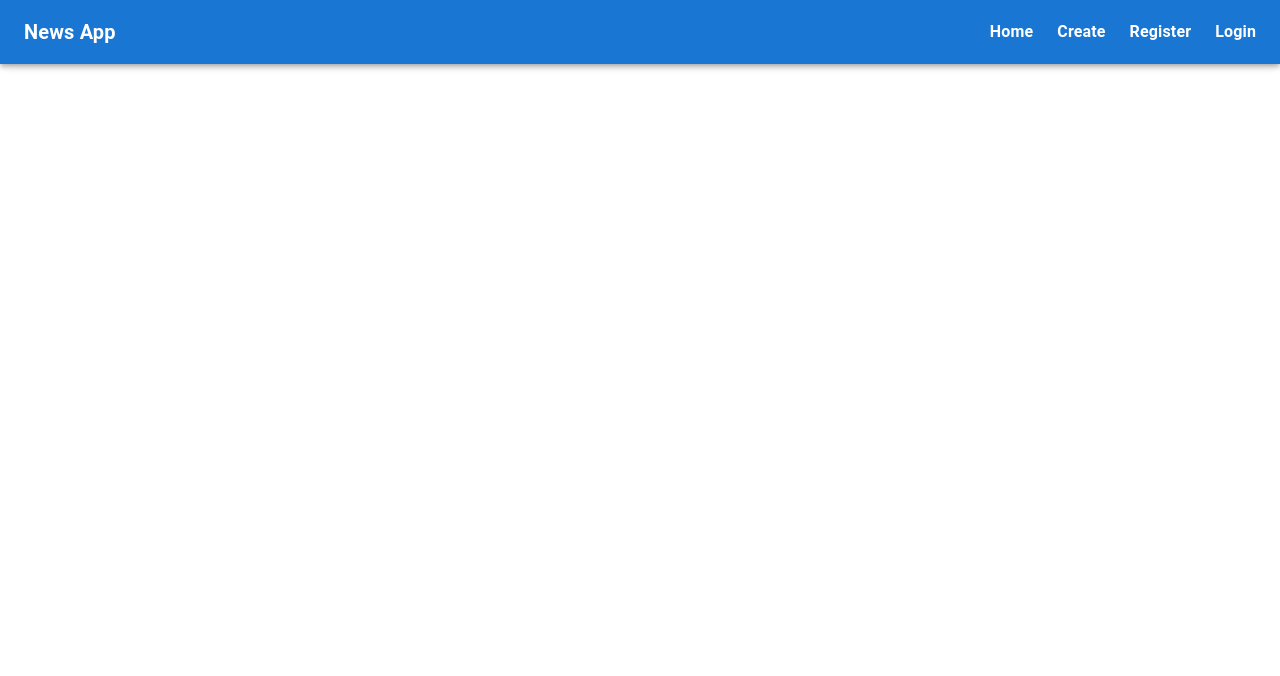
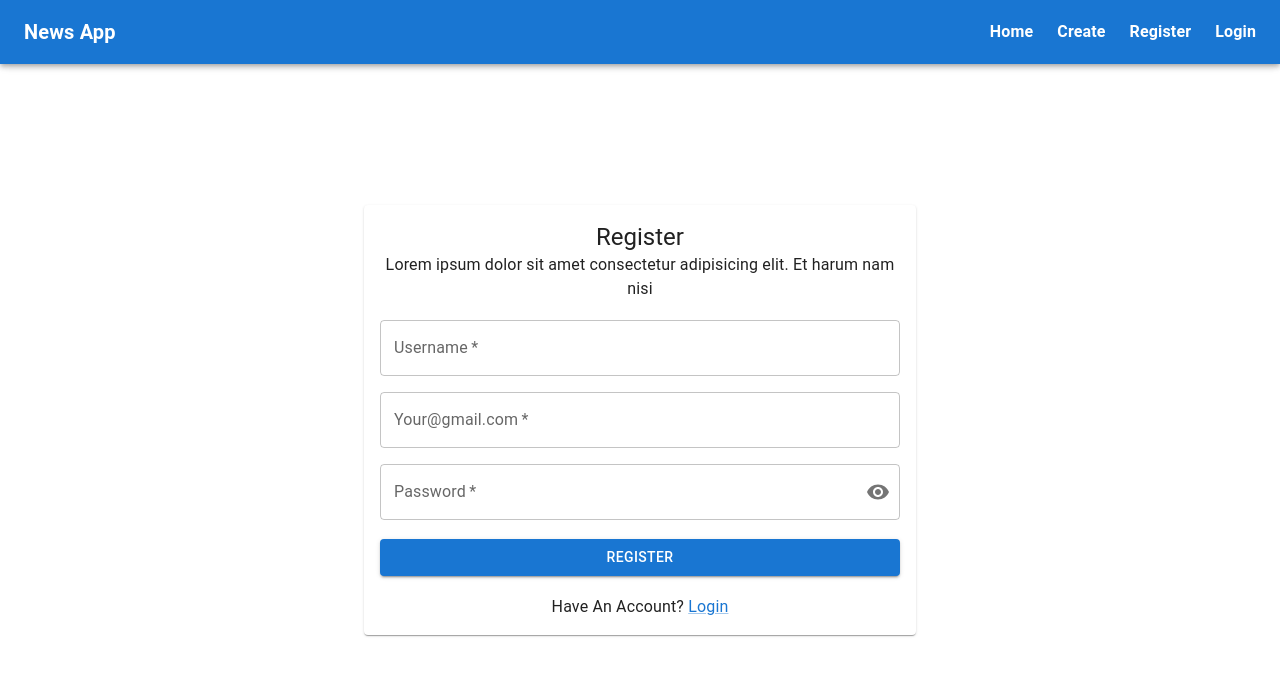
Before and after one commit to Excell-09/portal_berita, a React (Vite) app in the folder client/: page /register in a window 1280 px wide. Shown: the top 676 px of the page. Built offline with nearby package versions, Linux system fonts and the light colour scheme.

Commit message:
create login and register page

```diff
--- a/client/package.json
+++ b/client/package.json
@@ -13,6 +13,7 @@
     "@emotion/react": "^11.11.0",
     "@emotion/styled": "^11.11.0",
     "@mui/icons-material": "^5.11.16",
+    "@mui/lab": "^5.0.0-alpha.131",
     "@mui/material": "^5.13.2",
     "axios": "^1.4.0",
     "react": "^18.2.0",
--- a/client/src/Auth/AuthProvider.tsx
+++ b/client/src/Auth/AuthProvider.tsx
@@ -1,48 +1,71 @@
-import {createContext,useContext,useState} from "react"
-
+import { createContext, useContext, useState } from "react";
 
 type Props = {
-    children:string | JSX.Element | JSX.Element[]
+  children: string | JSX.Element | JSX.Element[];
+};
+
+interface User {
+  username: string;
+  email: string;
 }
 
-type User = {
-    username:string,
-    email:string,
-}
+type Callback = () => void;
+
+type LoginProps = {
+  username: string;
+  password: string;
+};
+
+type RegisterProps = {
+  username: string;
+  email: string;
+  password: string;
+};
 
 type Auth = {
-    user: User | null,
-    login:()=> void,
-    register:()=> void
-}
+  user: User | null;
+  login: ({ username, password }: LoginProps, callback: Callback) => void;
+  register: (
+    { username, email, password }: RegisterProps,
+    callback: Callback
+  ) => void;
+};
 
-const initialValue:Auth = {
-    user: null,
-    login:()=>{},
-    register:()=>{}
-}
+const initialValue: Auth = {
+  user: null,
+  login: () => {},
+  register: () => {},
+};
 
-const AuthContext = createContext<Auth>(initialValue)
+const AuthContext = createContext<Auth>(initialValue);
 
+export const AuthProvider = ({ children }: Props) => {
+  const [user] = useState<null | User>(null);
 
-export const AuthProvider = ({children}:Props)=>{
-    const [user] = useState<null | User>(null)
+  const login = ({ username, password }: LoginProps, callback: Callback) => {
+    setTimeout(() => {
+      console.log(username, password);
+      return callback();
+    }, 3000);
+  };
 
-    const login = ()=>{}
-    const register = ()=>{}
+  const register = (
+    { username, email, password }: RegisterProps,
+    callback: Callback
+  ) => {
+    console.log(username, password, email);
+    return callback();
+  };
 
-    const value = {
-        user,
-        login,
-        register
-    }
-    return (
-        <AuthContext.Provider value={value}>{children}</AuthContext.Provider>
-    )
-}
+  const value: Auth = {
+    user,
+    login,
+    register,
+  };
+  return <AuthContext.Provider value={value}>{children}</AuthContext.Provider>;
+};
 
-
-export const useAuth = ():Auth => {
-    const {user,login,register} = useContext(AuthContext)
-    return {user,login,register}
-}
+export const useAuth = (): Auth => {
+  const { user, login, register } = useContext(AuthContext);
+  return { user, login, register };
+};
--- a/client/src/components/Header.tsx
+++ b/client/src/components/Header.tsx
@@ -28,19 +28,19 @@ export default function Header() {
   const [isNavOpen, setIsNavOpen] = React.useState<boolean>(false);
   const [pages, setPages] = React.useState([
     { display: "Home", to: "/" },
-    { display: "Create", to: "create" },
-    { display: "Register", to: "register" },
-    { display: "Login", to: "login" },
+    { display: "Create", to: "/create" },
+    { display: "Register", to: "/register" },
+    { display: "Login", to: "/login" },
   ]);
 
   React.useEffect(() => {
     const isNeedDelete = pages.find(
-      (item) => item.display === "Login" || item.display === "Register"
+      (item) => item.display === "/Login" || item.display === "/Register"
     );
     if (user && isNeedDelete) {
       setPages((prevValue) =>
         prevValue.filter(
-          (item) => item.display === "Login" || item.display === "Register"
+          (item) => item.display === "/Login" || item.display === "/Register"
         )
       );
     }
@@ -102,7 +102,7 @@ export default function Header() {
             </ListItem>
             <ListItem
               component={NavLink}
-              to={"createNews"}
+              to={"/create"}
               onClick={handleCloseNavMenu}
             >
               <ListItemText>Create</ListItemText>
@@ -111,14 +111,14 @@ export default function Header() {
               <>
                 <ListItem
                   component={NavLink}
-                  to={"login"}
+                  to={"/login"}
                   onClick={handleCloseNavMenu}
                 >
                   <ListItemText>Login</ListItemText>
                 </ListItem>
                 <ListItem
                   component={NavLink}
-                  to={"register"}
+                  to={"/register"}
                   onClick={handleCloseNavMenu}
                 >
                   <ListItemText>Register</ListItemText>
@@ -174,7 +174,7 @@ export default function Header() {
           </Box>
         ) : (
           <Button variant="outlined" sx={{ display: { md: "none" } }}>
-            <Typography component={NavLink} to={"register"} sx={styleLink}>
+            <Typography component={NavLink} to={"/register"} sx={styleLink}>
               Register
             </Typography>
           </Button>
--- a/client/src/page/Layout.tsx
+++ b/client/src/page/Layout.tsx
@@ -1,12 +1,14 @@
-import {Outlet} from 'react-router-dom'
-import Header from '../components/Header'
+import { Outlet } from "react-router-dom";
+import Header from "../components/Header";
+import Box from "@mui/material/Box";
 
 export default function Layout() {
-
   return (
     <>
-    <Header/>
-    <Outlet/>
+      <Header />
+      <Box sx={{ pt: 7.5 }} component={"main"}>
+        <Outlet />
+      </Box>
     </>
-  )
+  );
 }
--- a/client/src/page/Login.tsx
+++ b/client/src/page/Login.tsx
@@ -1,7 +1,114 @@
-import React from 'react'
+import {
+  Container,
+  FormControl,
+  InputLabel,
+  OutlinedInput,
+  IconButton,
+  InputAdornment,
+  TextField,
+  Paper,
+  Typography,
+  Link,
+} from "@mui/material";
+import LoadingButton from "@mui/lab/LoadingButton";
+import { VisibilityOff, Visibility } from "@mui/icons-material";
+import * as React from "react";
+import { Link as RouterLink } from "react-router-dom";
+import { useAuth } from "../Auth/AuthProvider";
 
 export default function Login() {
+  const [showPassword, setShowPassword] = React.useState(false);
+  const [isLoading, setIsLoading] = React.useState(false);
+  const handleClickShowPassword = () => setShowPassword((show) => !show);
+  const { login } = useAuth();
+
+  const handleMouseDownPassword = (
+    event: React.MouseEvent<HTMLButtonElement>
+  ) => {
+    event.preventDefault();
+  };
+
+  const handleSubmit = (e: React.MouseEvent<HTMLFormElement>) => {
+    e.preventDefault();
+    setIsLoading(true);
+    const target = e.target as typeof e.target & {
+      username: { value: string };
+      password: { value: string };
+    };
+    login(
+      { username: target.username.value, password: target.password.value },
+      () => setIsLoading(false)
+    );
+  };
   return (
-    <div>Login</div>
-  )
+    <Container
+      component="section"
+      maxWidth="sm"
+      sx={{ minHeight: "90vh", display: "grid", placeItems: "center" }}
+    >
+      <Paper
+        sx={{ width: "100%", bgcolor: "white", p: 2 }}
+        autoComplete="off"
+        component="form"
+        onSubmit={handleSubmit}
+      >
+        <Typography variant="h5" textAlign="center">
+          Login
+        </Typography>
+        <Typography textAlign="center" mb="1.2rem">
+          Lorem ipsum dolor sit amet consectetur adipisicing elit. Et harum nam
+          nisi
+        </Typography>
+
+        <TextField
+          required
+          name="username"
+          label="username"
+          variant="outlined"
+          sx={{ width: "100%", mb: 2 }}
+        />
+
+        <FormControl
+          sx={{ width: "100%", mb: "1.2rem" }}
+          variant="outlined"
+          required
+        >
+          <InputLabel htmlFor="outlined-adornment-password">
+            Password
+          </InputLabel>
+          <OutlinedInput
+            name="password"
+            type={showPassword ? "text" : "password"}
+            endAdornment={
+              <InputAdornment position="end">
+                <IconButton
+                  aria-label="toggle password visibility"
+                  onClick={handleClickShowPassword}
+                  onMouseDown={handleMouseDownPassword}
+                  edge="end"
+                >
+                  {showPassword ? <VisibilityOff /> : <Visibility />}
+                </IconButton>
+              </InputAdornment>
+            }
+            label="Password"
+          />
+        </FormControl>
+        <LoadingButton
+          type="submit"
+          loading={isLoading}
+          variant="contained"
+          sx={{ width: "100%" }}
+        >
+          Login
+        </LoadingButton>
+        <Typography textAlign={"center"} mt="1.2rem">
+          Don't have an?{" "}
+          <Link component={RouterLink} to="/register">
+            Register
+          </Link>
+        </Typography>
+      </Paper>
+    </Container>
+  );
 }
--- a/client/src/page/Register.tsx
+++ b/client/src/page/Register.tsx
@@ -1,6 +1,129 @@
+import {
+  Container,
+  FormControl,
+  InputLabel,
+  OutlinedInput,
+  IconButton,
+  InputAdornment,
+  TextField,
+  Paper,
+  Typography,
+  Link,
+} from "@mui/material";
+import LoadingButton from "@mui/lab/LoadingButton";
+import { VisibilityOff, Visibility } from "@mui/icons-material";
+import * as React from "react";
+import { Link as RouterLink } from "react-router-dom";
+import { useAuth } from "../Auth/AuthProvider";
 
 export default function Register() {
+  const [showPassword, setShowPassword] = React.useState(false);
+  const [isLoading, setIsLoading] = React.useState(false);
+  const handleClickShowPassword = () => setShowPassword((show) => !show);
+  const { register } = useAuth();
+
+  const handleMouseDownPassword = (
+    event: React.MouseEvent<HTMLButtonElement>
+  ) => {
+    event.preventDefault();
+  };
+
+  const handleSubmit = (e: React.MouseEvent<HTMLFormElement>) => {
+    e.preventDefault();
+    setIsLoading(true);
+    const target = e.target as typeof e.target & {
+      username: { value: string };
+      email: { value: string };
+      password: { value: string };
+    };
+    register(
+      {
+        username: target.username.value,
+        password: target.password.value,
+        email: target.email.value,
+      },
+      () => setIsLoading(false)
+    );
+  };
   return (
-    <div>Register</div>
-  )
+    <Container
+      component="section"
+      maxWidth="sm"
+      sx={{ minHeight: "90vh", display: "grid", placeItems: "center" }}
+    >
+      <Paper
+        onSubmit={handleSubmit}
+        sx={{ width: "100%", bgcolor: "white", p: 2 }}
+        autoComplete="off"
+        component="form"
+      >
+        <Typography variant="h5" textAlign="center">
+          Register
+        </Typography>
+        <Typography textAlign="center" mb="1.2rem">
+          Lorem ipsum dolor sit amet consectetur adipisicing elit. Et harum nam
+          nisi
+        </Typography>
+
+        <TextField
+          required
+          name="username"
+          id="username"
+          label="Username"
+          variant="outlined"
+          sx={{ width: "100%", mb: 2 }}
+        />
+        <TextField
+          required
+          name="email"
+          type="email"
+          id="email"
+          label="Your@gmail.com"
+          variant="outlined"
+          sx={{ width: "100%", mb: 2 }}
+        />
+        <FormControl
+          sx={{ width: "100%", mb: "1.2rem" }}
+          variant="outlined"
+          required
+        >
+          <InputLabel htmlFor="outlined-adornment-password">
+            Password
+          </InputLabel>
+          <OutlinedInput
+            name="password"
+            id="password"
+            type={showPassword ? "text" : "password"}
+            endAdornment={
+              <InputAdornment position="end">
+                <IconButton
+                  aria-label="toggle password visibility"
+                  onClick={handleClickShowPassword}
+                  onMouseDown={handleMouseDownPassword}
+                  edge="end"
+                >
+                  {showPassword ? <VisibilityOff /> : <Visibility />}
+                </IconButton>
+              </InputAdornment>
+            }
+            label="Password"
+          />
+        </FormControl>
+        <LoadingButton
+          type="submit"
+          loading={isLoading}
+          variant="contained"
+          sx={{ width: "100%" }}
+        >
+          Register
+        </LoadingButton>
+        <Typography textAlign={"center"} mt="1.2rem">
+          Have An Account?{" "}
+          <Link component={RouterLink} to="/login">
+            Login
+          </Link>
+        </Typography>
+      </Paper>
+    </Container>
+  );
 }
```
Also changed, not shown: client/src/page/Home.tsx (+6 -3 lines), 1 other file (tests, documents, lock files or other folders).
